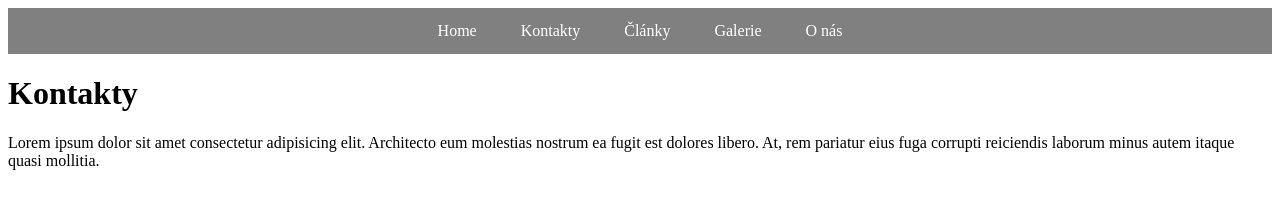
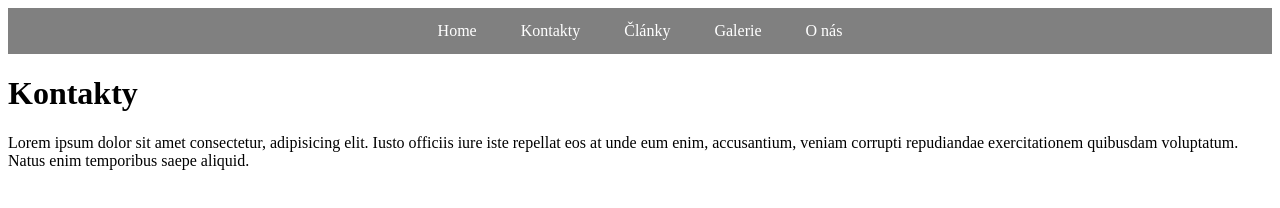
Before and after one commit to NejakejHruska/NAV-stranky_Hruska, a plain HTML site: page kontakty.html in a window 1280 px wide. Drawn offline with Linux system fonts and the light colour scheme.

Commit message:
Lorem upraveno

```diff
--- a/kontakty.html
+++ b/kontakty.html
@@ -19,6 +19,6 @@
     </nav>
 
     <h1>Kontakty</h1>
-    <p>Lorem ipsum dolor sit amet consectetur adipisicing elit. Architecto eum molestias nostrum ea fugit est dolores libero. At, rem pariatur eius fuga corrupti reiciendis laborum minus autem itaque quasi mollitia.</p>
+    <p>Lorem ipsum dolor sit amet consectetur, adipisicing elit. Iusto officiis iure iste repellat eos at unde eum enim, accusantium, veniam corrupti repudiandae exercitationem quibusdam voluptatum. Natus enim temporibus saepe aliquid.</p>
 </body>
 </html>
```
